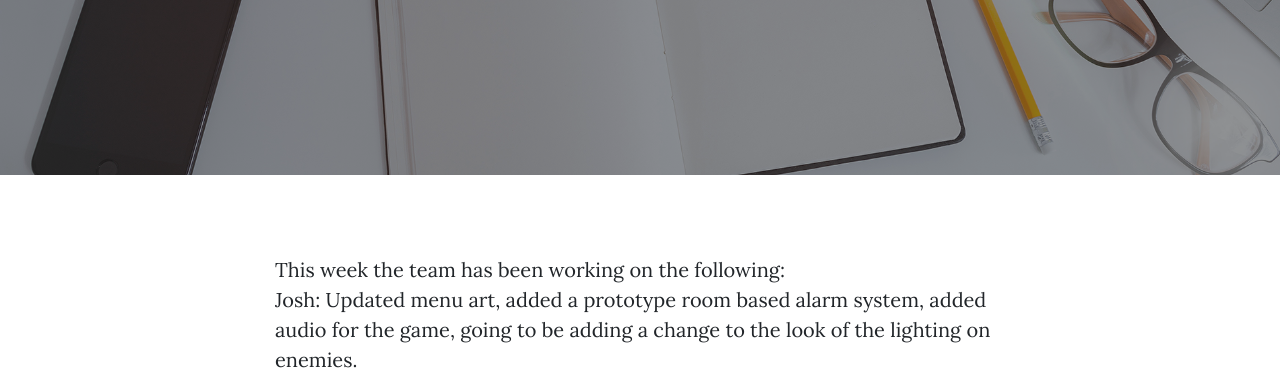
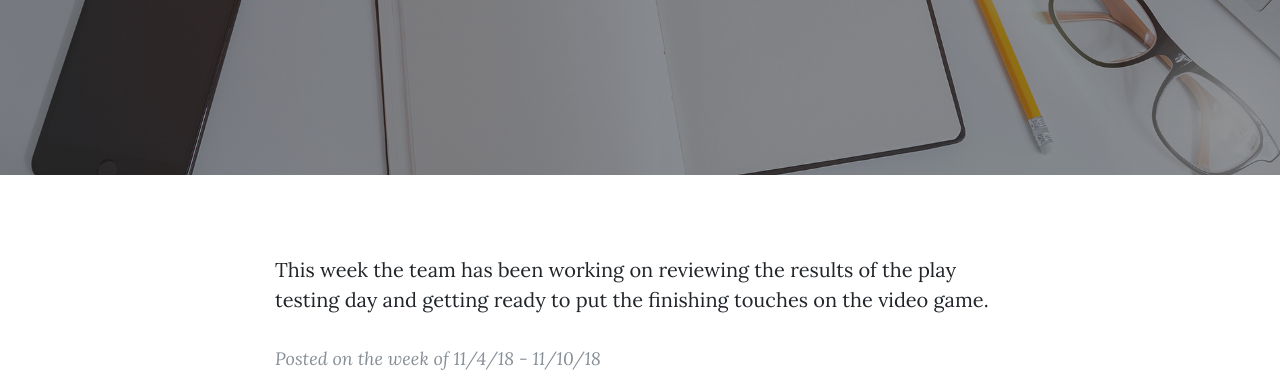
Before and after one commit to Zexdur/Zexdur.github.io, a website: page index.html in a window 1280 px wide. Shown: the part 357-737 px from the top of the page. Drawn offline with nearby package versions, Linux system fonts and the light colour scheme.

Commit message:
Update index.html

```diff
--- a/index.html
+++ b/index.html
@@ -52,6 +52,12 @@
     <div class="container">
       <div class="row">
         <div class="col-lg-8 col-md-10 mx-auto">
+		<div class="post-preview">
+     <p class="post-subtitle">
+               This week the team has been working on reviewing the results of the play testing day and getting ready to put the finishing touches on the video game.
+     </p>
+     <p class="post-meta">Posted on the week of 11/4/18 - 11/10/18</p>
+   </div>
 		<div class="post-preview">
      <p class="post-subtitle">
                This week the team has been working on the following:
```
